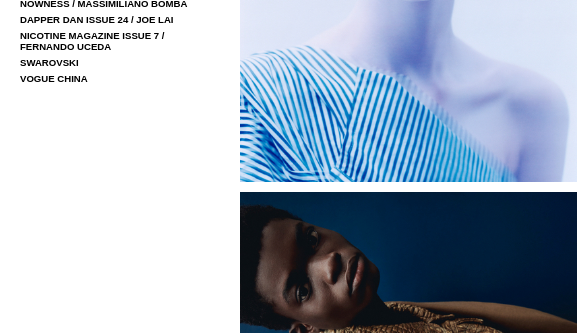
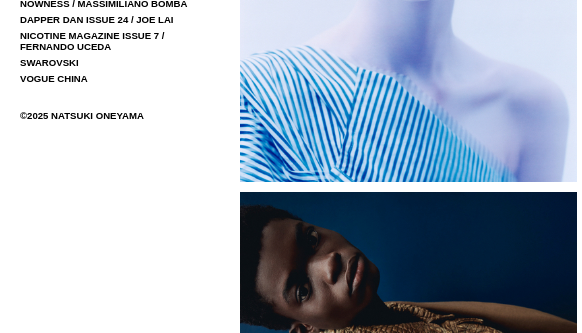
Before and after one commit to natsukioneyama/html, a plain HTML site: page index.html in a window 1280 px wide. Shown: the part 437-770 px from the top of the page, 0-582 px from the left. Drawn offline with nearby package versions, Linux system fonts and the light colour scheme.

Commit message:
Update index.html

```diff
--- a/index.html
+++ b/index.html
@@ -40,6 +40,7 @@
        <p>NICOTINE MAGAZINE ISSUE 7 / FERNANDO UCEDA</p>
        <p>SWAROVSKI</p>
        <p>VOGUE CHINA</p>
+  　　　<p>©2025 NATSUKI ONEYAMA</p>
     </div>
 </div>
 
```
